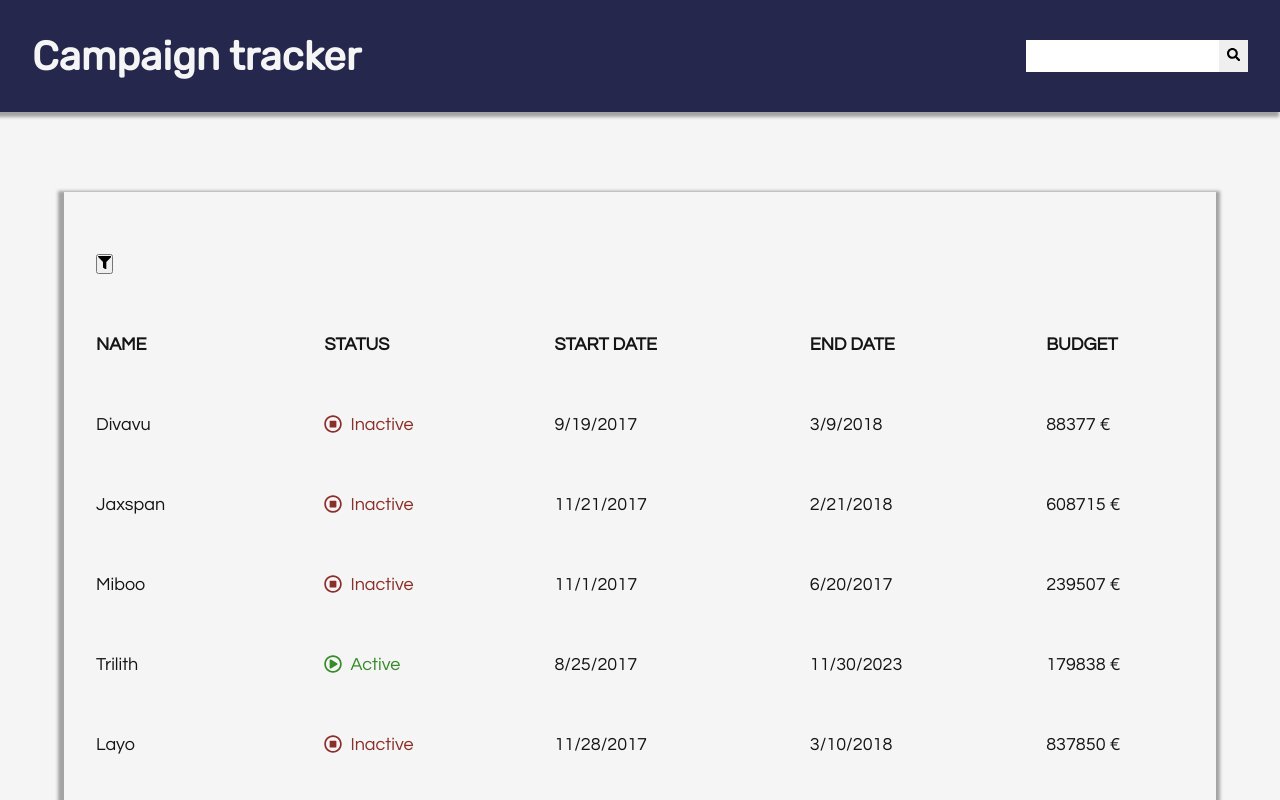
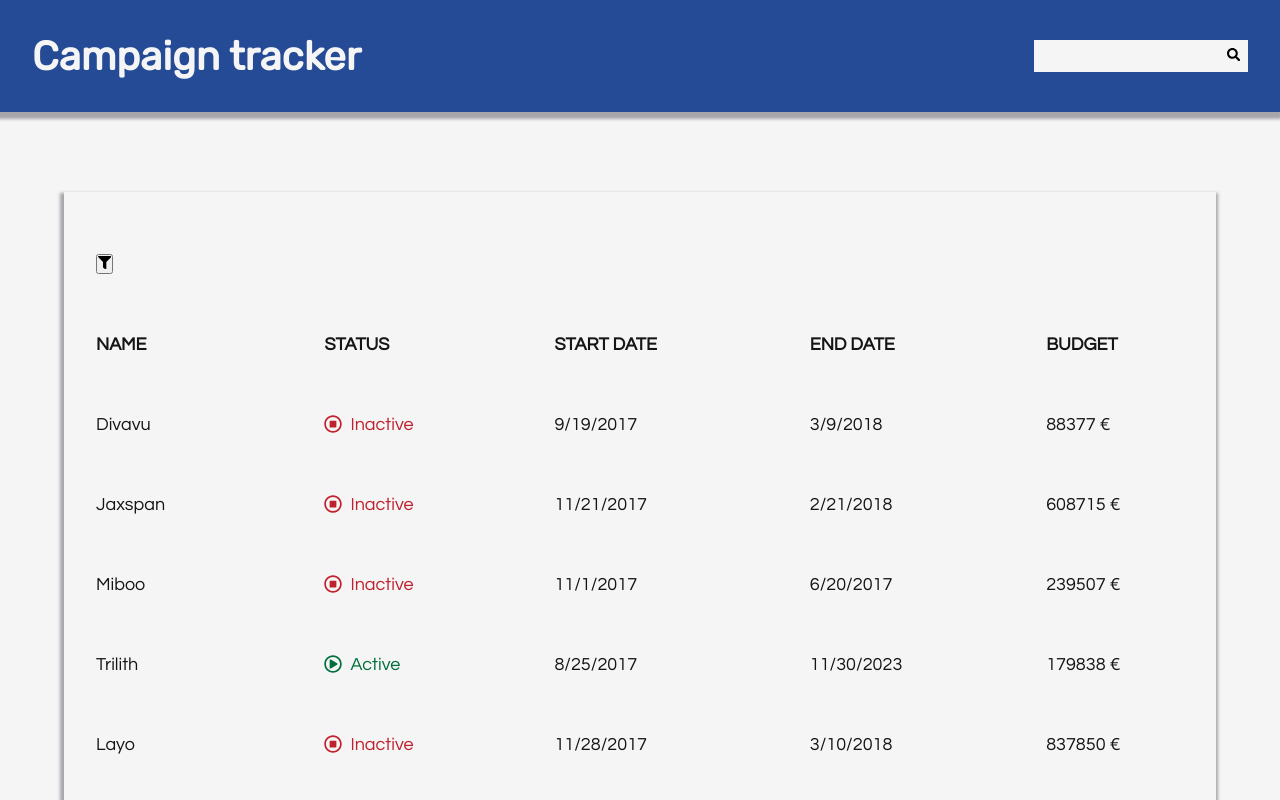
Before and after one commit to Heini-Maria/campaign-tracker, a React app: page / in a window 1280 px wide. Shown: the top 800 px of the page. Built offline with nearby package versions, Linux system fonts and the light colour scheme.

Commit message:
changed color theme

```diff
--- a/src/App.css
+++ b/src/App.css
@@ -12,10 +12,10 @@
 }
 
 :root {
-  --primary-color: #25274d;
-  --secondary-color: #494866;
-  --color-valid: #368a29;
-  --color-invalid: #8a2f29;
+  --primary-color: #264b96;
+  --secondary-color: #393939;
+  --color-valid: #006f3c;
+  --color-invalid: #bf212f;
   --text-color: #f5f5f5;
   --color-white: #f5f5f5;
   --color-black: #151515;
@@ -52,9 +52,9 @@ header {
   align-items: center;
   min-height: 7rem;
   padding: 0 2rem;
-  box-shadow: -2px 4px 3px 1px rgba(95,95,95,0.54);
--webkit-box-shadow: -2px 4px 3px 1px rgba(95,95,95,0.54);
--moz-box-shadow: -2px 4px 3px 1px rgba(95,95,95,0.54);
+  box-shadow: -1px 4px 3px 3px rgba(100, 101, 108, 0.54);
+  -webkit-box-shadow: -1px 4px 3px 3px rgba(100, 101, 108, 0.54);
+  -moz-box-shadow: -1px 4px 3px 3px rgba(100, 101, 108, 0.54);
 }
 header>h1 {
   position: relative;
@@ -65,13 +65,15 @@ header>h1 {
 .search input {
   border: none;
   padding: 0.5rem;
+  background-color: var(--color-white);
 }
 .search input:focus {
   outline: none;
 }
 .search button {
   border: none;
-  padding: 0.5rem;
+  padding-right:  0.5rem;
+  background-color: var(--color-white);
 }
 .filter{
   padding: 2rem;
@@ -83,9 +85,9 @@ header>h1 {
   gap: 2rem;
   padding-top: 2rem;
   margin-top: 5rem;
-  box-shadow: -1px 4px 3px 5px rgba(95,95,95,0.54);
--webkit-box-shadow: -1px 4px 3px 5px rgba(95,95,95,0.54);
--moz-box-shadow: -1px 4px 3px 5px rgba(95,95,95,0.54);
+  box-shadow: -1px 4px 3px 3px rgba(100, 101, 108, 0.54);
+  -webkit-box-shadow: -1px 4px 3px 3px rgba(100, 101, 108, 0.54);
+  -moz-box-shadow: -1px 4px 3px 3px rgba(100, 101, 108, 0.54);
 }
 .campaignTable table {
   width: 100%;
@@ -132,7 +134,7 @@ header>h1 {
   align-items: center;
   justify-items: flex-start;
   right: 0;
-  top: 0;
+  top: 7.3rem;
   width: 15rem;
   padding: 2rem;
   height: 100%;
```
